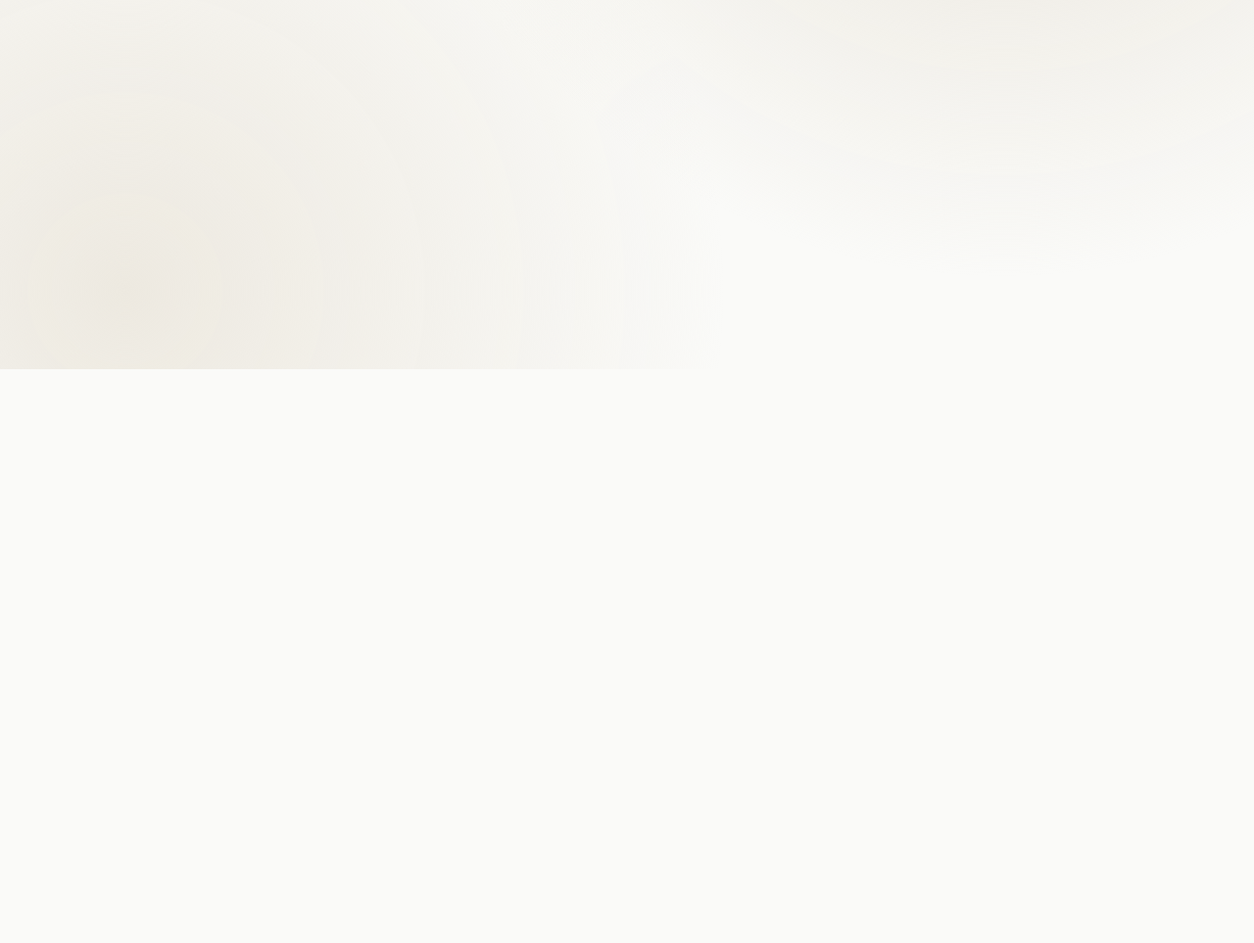
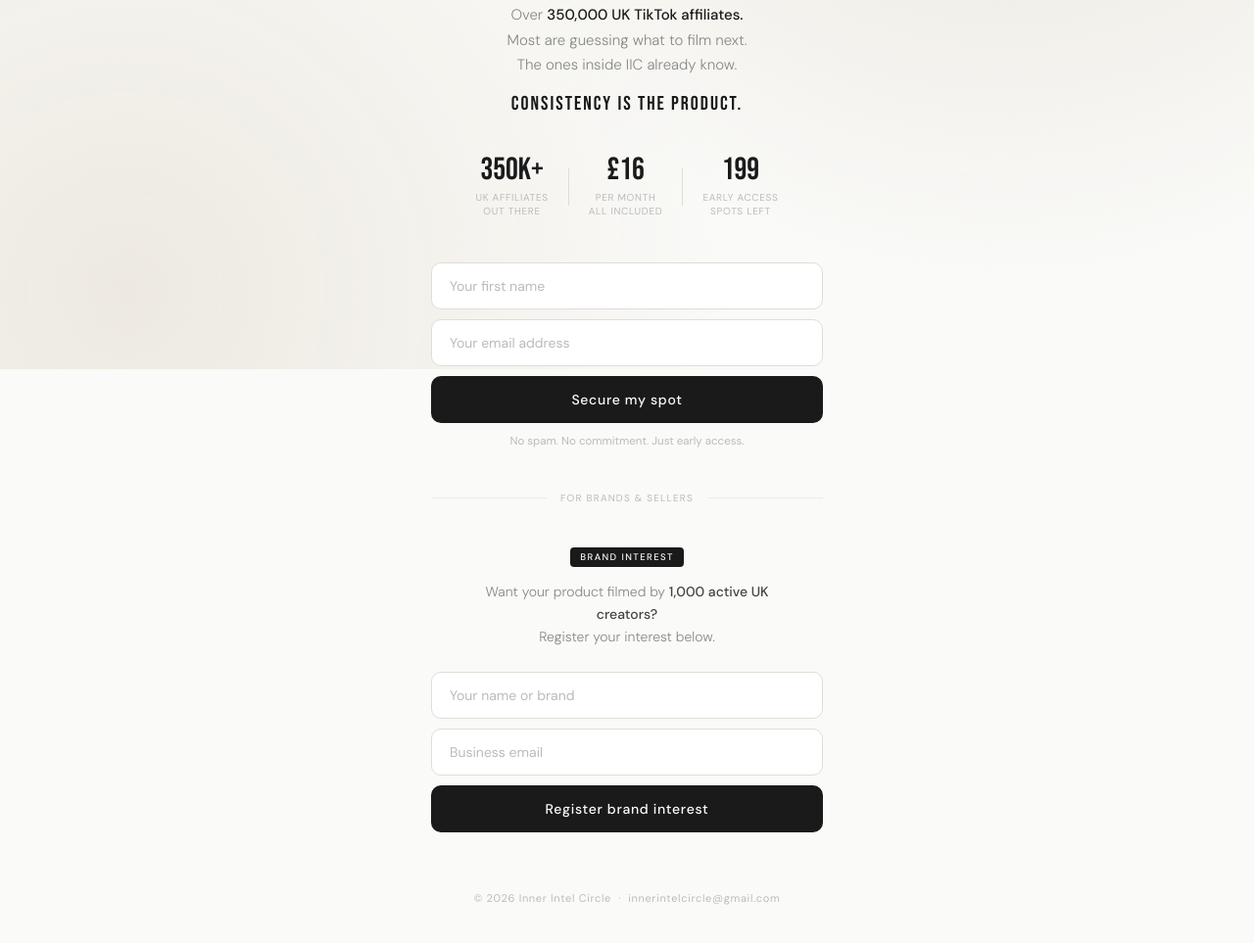
Before and after one commit to theinnerintelcircle-jpg/iic-waitlist, a plain HTML site: page index.html in a window 1280 px wide. Shown: the part 423-1386 px from the top of the page at 98% size. Before the commit the page ends 800 px from the top, so only its background shows below. Drawn offline with Linux system fonts and the light colour scheme.

Commit message:
Update index.html

```diff
--- a/index.html
+++ b/index.html
@@ -41,4 +41,87 @@
     .stat-label { font-size: 10px; color: var(--light); letter-spacing: 0.07em; text-transform: uppercase; margin-top: 5px; line-height: 1.45; }
     .stat-divider { width: 1px; height: 38px; background: var(--border); flex-shrink: 0; }
     .form-block { width: 100%; max-width: 400px; }
-    .input-stack { display: flex; flex-direction:
+    .input-stack { display: flex; flex-direction: column; gap: 10px; }
+    input[type="text"], input[type="email"] { width: 100%; padding: 14px 18px; border: 1px solid var(--border); border-radius: 10px; font-size: 14px; font-family: 'DM Sans', sans-serif; background: #fff; color: var(--ink); outline: none; transition: border-color 0.18s; }
+    input::placeholder { color: var(--light); }
+    input:focus { border-color: var(--ink); }
+    .btn { width: 100%; padding: 15px; background: var(--ink); color: var(--cream); border: none; border-radius: 10px; font-size: 14px; font-weight: 500; font-family: 'DM Sans', sans-serif; letter-spacing: 0.05em; cursor: pointer; transition: background 0.18s, transform 0.1s; }
+    .btn:hover { background: #2e2e2e; }
+    .btn:active { transform: scale(0.985); }
+    .fine { font-size: 11.5px; color: var(--light); text-align: center; margin-top: 11px; }
+    .success { display: none; text-align: center; padding: 14px 18px; background: var(--success-bg); border: 1px solid var(--success-border); border-radius: 10px; font-size: 14px; color: var(--success-text); line-height: 1.5; }
+    .section-divider { width: 100%; max-width: 400px; display: flex; align-items: center; gap: 14px; margin: 44px 0; }
+    .section-divider::before, .section-divider::after { content: ''; flex: 1; height: 1px; background: var(--border-light); }
+    .section-divider span { font-size: 10px; letter-spacing: 0.12em; text-transform: uppercase; color: var(--light); white-space: nowrap; }
+    .brand-tag { display: inline-block; background: var(--ink); color: var(--cream); font-size: 9.5px; font-weight: 500; letter-spacing: 0.15em; text-transform: uppercase; padding: 4px 10px; border-radius: 4px; opacity: 0.6; margin-bottom: 14px; }
+    .brand-sub { font-size: 14px; font-weight: 300; color: var(--muted); text-align: center; max-width: 300px; line-height: 1.65; margin-bottom: 24px; }
+    .brand-sub strong { color: var(--ink-soft); font-weight: 500; }
+    .footer { margin-top: 60px; font-size: 11px; color: var(--light); text-align: center; letter-spacing: 0.06em; }
+  </style>
+</head>
+<body>
+  <div class="wrapper">
+    <div class="pill fade-1"><span class="pulse-dot"></span>Early access — limited spots</div>
+    <h1 class="headline fade-2">Inner<br>Intel<br><span class="ghost">//</span>Circle</h1>
+    <p class="sub fade-3">Over <strong>350,000 UK TikTok affiliates.</strong><br>Most are guessing what to film next.<br>The ones inside IIC already know.</p>
+    <p class="consistency fade-3">Consistency is the product.</p>
+    <div class="stats fade-4">
+      <div class="stat"><div class="stat-num">350k+</div><div class="stat-label">UK affiliates<br>out there</div></div>
+      <div class="stat-divider"></div>
+      <div class="stat"><div class="stat-num">£16</div><div class="stat-label">Per month<br>all included</div></div>
+      <div class="stat-divider"></div>
+      <div class="stat"><div class="stat-num" id="spots-num">199</div><div class="stat-label">Early access<br>spots left</div></div>
+    </div>
+    <div class="form-block fade-5">
+      <form id="aff-form" action="https://formspree.io/f/meepdddq" method="POST">
+        <div class="input-stack">
+          <input type="text" name="name" placeholder="Your first name" required />
+          <input type="email" name="email" placeholder="Your email address" required />
+          <input type="hidden" name="type" value="Affiliate" />
+          <button type="submit" class="btn">Secure my spot</button>
+        </div>
+      </form>
+      <div class="success" id="aff-success">You're on the list.<br>We'll be in touch before anyone else.</div>
+      <p class="fine">No spam. No commitment. Just early access.</p>
+    </div>
+    <div class="section-divider fade-6"><span>For brands &amp; sellers</span></div>
+    <div class="brand-tag fade-6">Brand interest</div>
+    <p class="brand-sub fade-6">Want your product filmed by <strong>1,000 active UK creators?</strong><br>Register your interest below.</p>
+    <div class="form-block fade-7">
+      <form id="brand-form" action="https://formspree.io/f/meepdddq" method="POST">
+        <div class="input-stack">
+          <input type="text" name="name" placeholder="Your name or brand" required />
+          <input type="email" name="email" placeholder="Business email" required />
+          <input type="hidden" name="type" value="Brand" />
+          <button type="submit" class="btn">Register brand interest</button>
+        </div>
+      </form>
+      <div class="success" id="brand-success">Registered. We'll reach out when brand spots open.</div>
+    </div>
+    <p class="footer fade-7">© 2026 Inner Intel Circle &nbsp;·&nbsp; innerintelcircle@gmail.com</p>
+  </div>
+  <script>
+    let spots = 199;
+    document.getElementById('aff-form').addEventListener('submit', async function(e) {
+      e.preventDefault();
+      const data = new FormData(this);
+      const res = await fetch('https://formspree.io/f/meepdddq', { method: 'POST', body: data, headers: { 'Accept': 'application/json' } });
+      if (res.ok) {
+        this.style.display = 'none';
+        document.getElementById('aff-success').style.display = 'block';
+        spots = Math.max(0, spots - 1);
+        document.getElementById('spots-num').textContent = spots;
+      }
+    });
+    document.getElementById('brand-form').addEventListener('submit', async function(e) {
+      e.preventDefault();
+      const data = new FormData(this);
+      const res = await fetch('https://formspree.io/f/meepdddq', { method: 'POST', body: data, headers: { 'Accept': 'application/json' } });
+      if (res.ok) {
+        this.style.display = 'none';
+        document.getElementById('brand-success').style.display = 'block';
+      }
+    });
+  </script>
+</body>
+</html>
```
